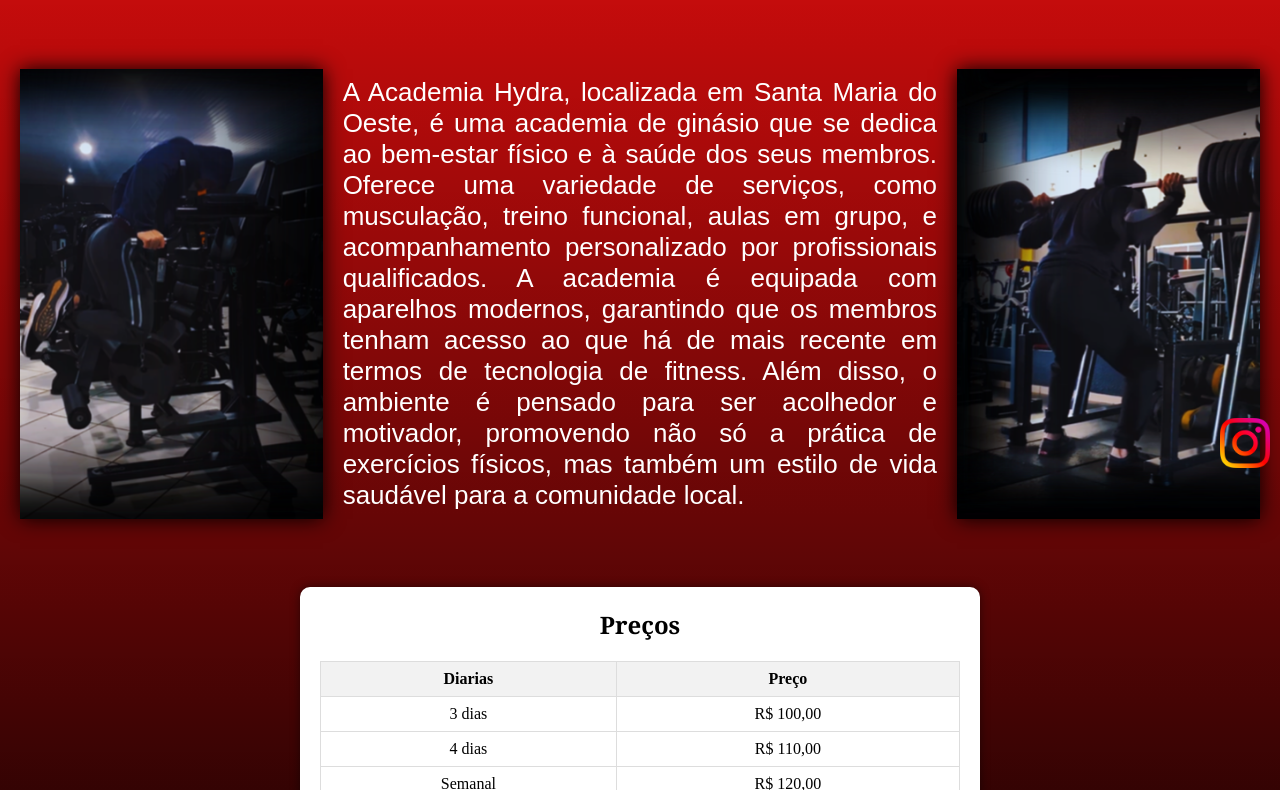
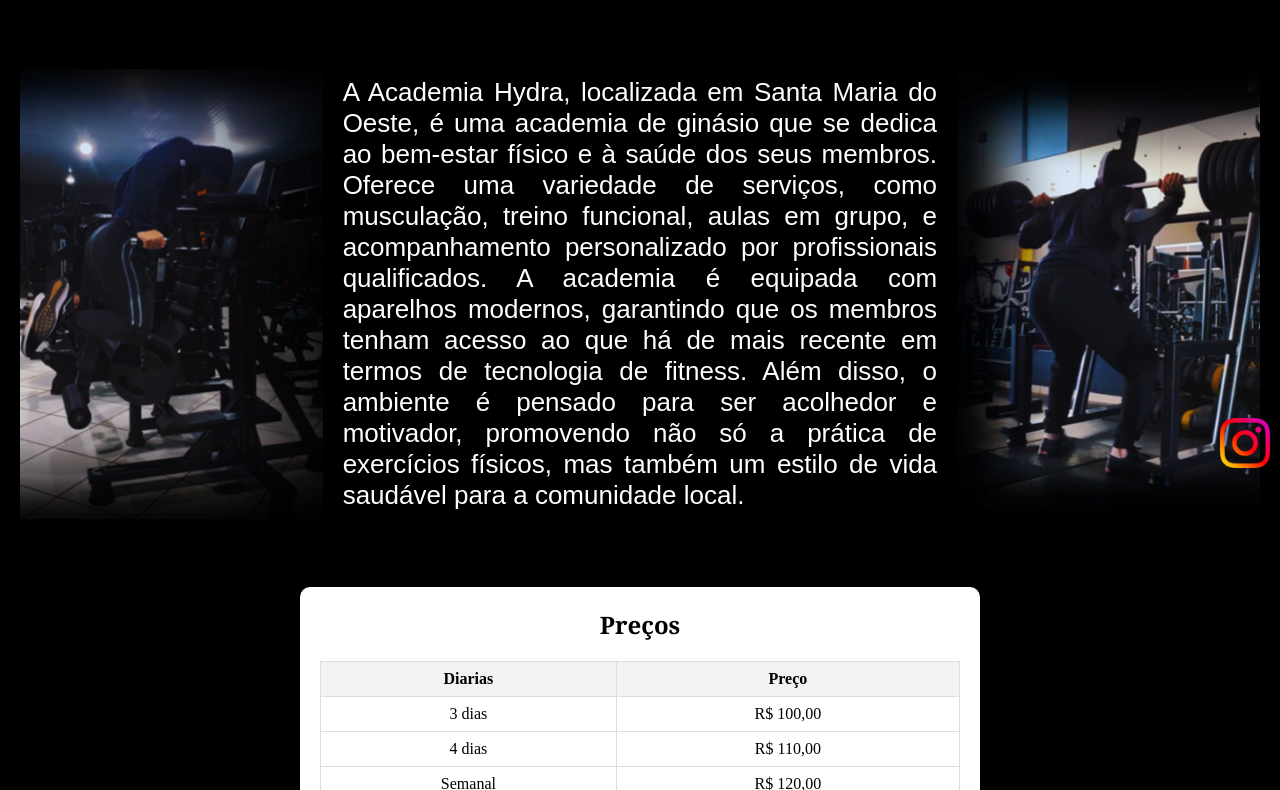
Before and after one commit to HectorStimer/ProjetoAcademia, a plain HTML site: page index.html in a window 1280 px wide. Shown: the part 322-1112 px from the top of the page. Drawn offline with Linux system fonts and the light colour scheme.

Commit message:
feature/fundo

```diff
--- a/style.css
+++ b/style.css
@@ -36,7 +36,7 @@ body {
     margin: 0;
     padding: 0;
     min-height: 100vh;
-    background: linear-gradient(to bottom, rgba(255, 0, 0, 0.94), rgb(0, 0, 0) 70%, black 100%);
+    background: linear-gradient(to bottom, black,rgb(0, 0, 0) 70%, cyan 100%);
     color: white;
 }
 
@@ -180,10 +180,6 @@ h1 {
     align-items: center;
 }
 
-.personal div p {
-
-}
-
 #titulo-personais {
     font-family: 'Georgia', serif;
     font-size: 24px;
```
